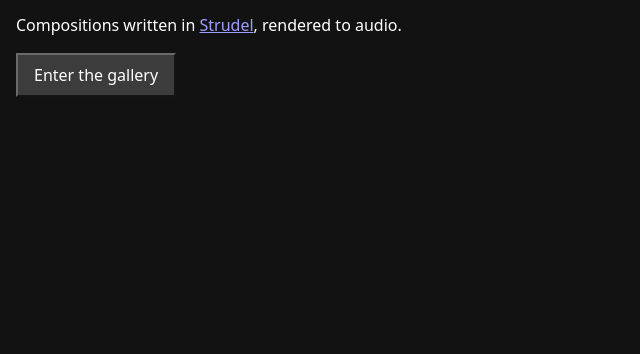
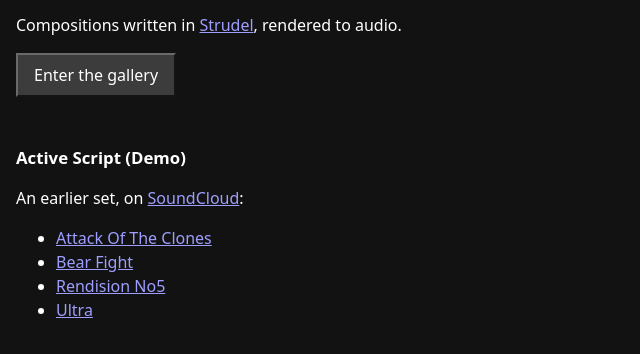
Before and after one commit to cowglow/strudel-studio, a website built with Vite: page index.html in a window 1280 px wide. Shown: the part 150-504 px from the top of the page, without its empty margins (0-640 px from the left). Built offline with nearby package versions, Linux system fonts and the light colour scheme.

Commit message:
Home: link the Active Script (Demo) set on SoundCloud
External links open in a new tab.

Co-Authored-By: Claude Opus 5.5 <noreply@anthropic.com>

```diff
--- a/index.html
+++ b/index.html
@@ -10,10 +10,20 @@
     <main>
       <h1><img src="/images/cg-logo.png" alt="COWGLOW" class="logo" /></h1>
       <p>strudel studio &amp; gallery</p>
-      <p>Compositions written in <a href="https://strudel.cc">Strudel</a>, rendered to audio.</p>
+      <p>Compositions written in <a href="https://strudel.cc" target="_blank" rel="noopener">Strudel</a>, rendered to audio.</p>
       <form action="gallery/">
         <button type="submit" class="bevel">Enter the gallery</button>
       </form>
+      <section class="featured">
+        <h2>Active Script (Demo)</h2>
+        <p>An earlier set, on <a href="https://soundcloud.com/cowglow/sets/active-script-demo" target="_blank" rel="noopener">SoundCloud</a>:</p>
+        <ul>
+          <li><a href="https://soundcloud.com/cowglow/00-script-active-script-demo-attack-of-the-clones" target="_blank" rel="noopener">Attack Of The Clones</a></li>
+          <li><a href="https://soundcloud.com/cowglow/00-script-active-script-demo-bear-fight" target="_blank" rel="noopener">Bear Fight</a></li>
+          <li><a href="https://soundcloud.com/cowglow/00-script-active-script-demo-rendision-no5" target="_blank" rel="noopener">Rendision No5</a></li>
+          <li><a href="https://soundcloud.com/cowglow/00-script-active-script-demo-ultra" target="_blank" rel="noopener">Ultra</a></li>
+        </ul>
+      </section>
     </main>
   </body>
 </html>
--- a/src/style.css
+++ b/src/style.css
@@ -63,6 +63,15 @@ footer .logo {
   width: min(100%, 14rem);
 }
 
+.featured {
+  margin-top: 3rem;
+}
+
+.featured h2 {
+  margin: 0;
+  font-size: 1.05rem;
+}
+
 /* bevel: light top/left + dark bottom/right reads as raised; swapped when pressed */
 .bevel {
   padding: 0.5rem 1rem;
```
